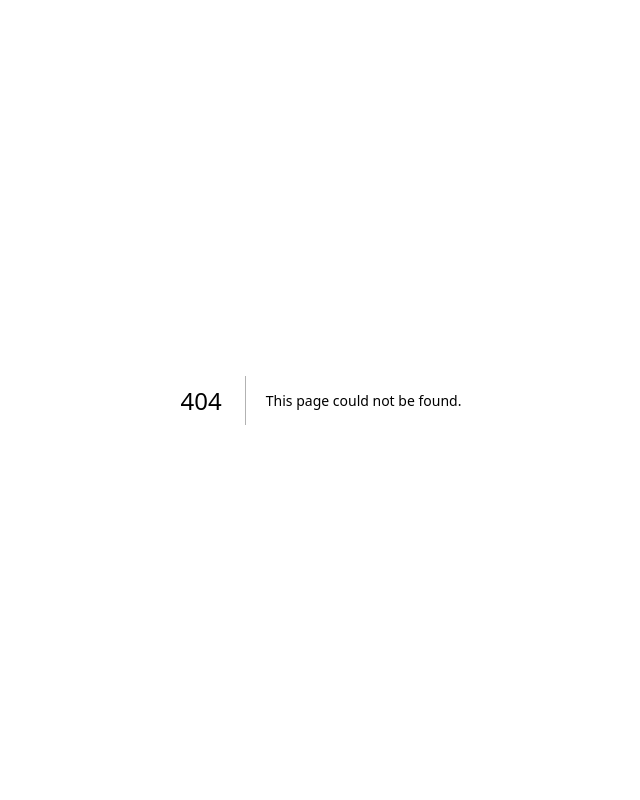
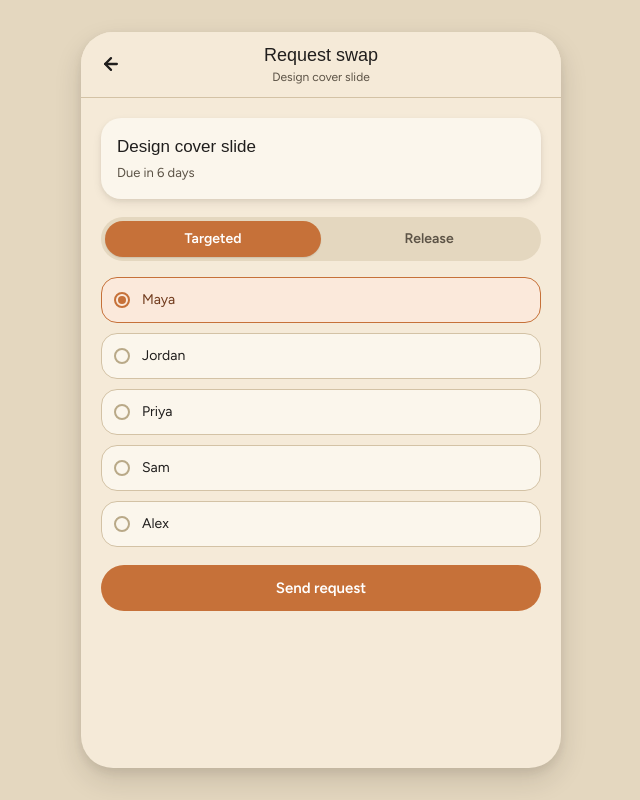
Before and after one commit to Caelusary/ambag, a Next.js app in the folder app/: page /task/1/swap in a window 1280 px wide. Before the commit this address had no page. Shown: the whole page, without its empty margins (319-959 px from the left). Built offline with nearby package versions, Linux system fonts and the light colour scheme; a web font is replaced by a local one.

Commit message:
feat(swap): added swap page blocking requests inside the 48-hour deadline window

```diff
--- /dev/null
+++ b/app/src/app/(shell)/task/[id]/swap/page.tsx
@@ -0,0 +1,152 @@
+"use client";
+
+import { useState } from "react";
+import { useParams, useRouter } from "next/navigation";
+import { useStore } from "@/lib/store";
+import { useNow } from "@/lib/clock";
+import { Card } from "@/components/ui/Card";
+import { Button } from "@/components/ui/Button";
+import { SegmentedControl } from "@/components/ui/SegmentedControl";
+import { formatDeadline, hoursUntil } from "@/lib/types";
+
+type SwapMode = "targeted" | "release";
+type SwapStep = "choose" | "confirm" | "done";
+
+const MODE_OPTIONS: { value: SwapMode; label: string }[] = [
+  { value: "targeted", label: "Targeted" },
+  { value: "release", label: "Release" },
+];
+
+export default function SwapRequestPage() {
+  const params = useParams<{ id: string }>();
+  const router = useRouter();
+  const { tasks, members, currentUser, sendSwapRequest } = useStore();
+  const id = Number(params.id);
+  const task = tasks.find((t) => t.id === id);
+
+  const otherMembers = members.filter((m) => m !== currentUser);
+  const [mode, setMode] = useState<SwapMode>("targeted");
+  const [target, setTarget] = useState(otherMembers[0] ?? "");
+  const [step, setStep] = useState<SwapStep>("choose");
+
+  // Recompute the deadline window live so a valid request can become blocked.
+  const now = useNow();
+
+  if (!task) {
+    return <div className="text-sm text-neutral-700">This task no longer exists.</div>;
+  }
+
+  const blocked = hoursUntil(task.deadlineAt, now) < 48;
+
+  function handleConfirm() {
+    sendSwapRequest(id, mode, mode === "targeted" ? target : null);
+    setStep("done");
+  }
+
+  const confirmText =
+    mode === "targeted"
+      ? `Request a swap with ${target} for "${task.title}"?`
+      : `Release "${task.title}" back to the pool for anyone to claim?`;
+
+  return (
+    <div>
+      <Card elevated className="mb-[18px]">
+        <div className="font-heading text-[17px] text-text">{task.title}</div>
+        <div className="mt-1 text-[13px] text-neutral-700">
+          Due {formatDeadline(task.deadlineAt, now)}
+        </div>
+      </Card>
+
+      {blocked && step === "choose" && (
+        <>
+          <Card bordered className="mb-[18px]">
+            <div className="text-sm text-accent-700">
+              Swap requests close 48 hours before the deadline — this task is inside that window, so
+              it can&apos;t be swapped.
+            </div>
+          </Card>
+          <Button block variant="secondary" disabled>
+            Request swap unavailable
+          </Button>
+        </>
+      )}
+
+      {!blocked && step === "choose" && (
+        <>
+          <SegmentedControl options={MODE_OPTIONS} value={mode} onChange={setMode} />
+
+          {mode === "targeted" && (
+            <div className="mb-[18px] flex flex-col gap-2.5">
+              {otherMembers.map((m) => (
+                <label
+                  key={m}
+                  className={`flex cursor-pointer items-center gap-3 rounded-[var(--radius-base)] border p-3 text-sm transition-colors ${
+                    target === m
+                      ? "border-accent-500 bg-accent-100 text-accent-800"
+                      : "border-neutral-300 bg-surface text-text"
+                  }`}
+                >
+                  <input
+                    type="radio"
+                    name="swapTarget"
+                    aria-label={m}
+                    checked={target === m}
+                    onChange={() => setTarget(m)}
+                    className="sr-only"
+                  />
+                  <span
+                    className={`flex h-4 w-4 shrink-0 items-center justify-center rounded-full border-2 ${
+                      target === m ? "border-accent-500" : "border-neutral-400"
+                    }`}
+                  >
+                    {target === m && <span className="h-2 w-2 rounded-full bg-accent-500" />}
+                  </span>
+                  {m}
+                </label>
+              ))}
+            </div>
+          )}
+
+          {mode === "release" && (
+            <div className="mb-[18px] text-[13px] text-neutral-700">
+              The task returns to the pool for any teammate to claim.
+            </div>
+          )}
+
+          <Button block onClick={() => setStep("confirm")}>
+            Send request
+          </Button>
+        </>
+      )}
+
+      {step === "confirm" && (
+        <>
+          <Card className="mb-[18px]">
+            <div className="text-sm text-text">{confirmText}</div>
+          </Card>
+          <div className="flex gap-2.5">
+            <Button variant="secondary" className="flex-1" onClick={() => setStep("choose")}>
+              Cancel
+            </Button>
+            <Button variant="primary" className="flex-1" onClick={handleConfirm}>
+              Confirm
+            </Button>
+          </div>
+        </>
+      )}
+
+      {step === "done" && (
+        <>
+          <Card tinted="accent-2" className="mb-[18px]">
+            <div className="text-sm text-accent-2-800">
+              Request sent and logged. Waiting on the leader to approve.
+            </div>
+          </Card>
+          <Button block onClick={() => router.push(`/task/${id}`)}>
+            Done
+          </Button>
+        </>
+      )}
+    </div>
+  );
+}
```
